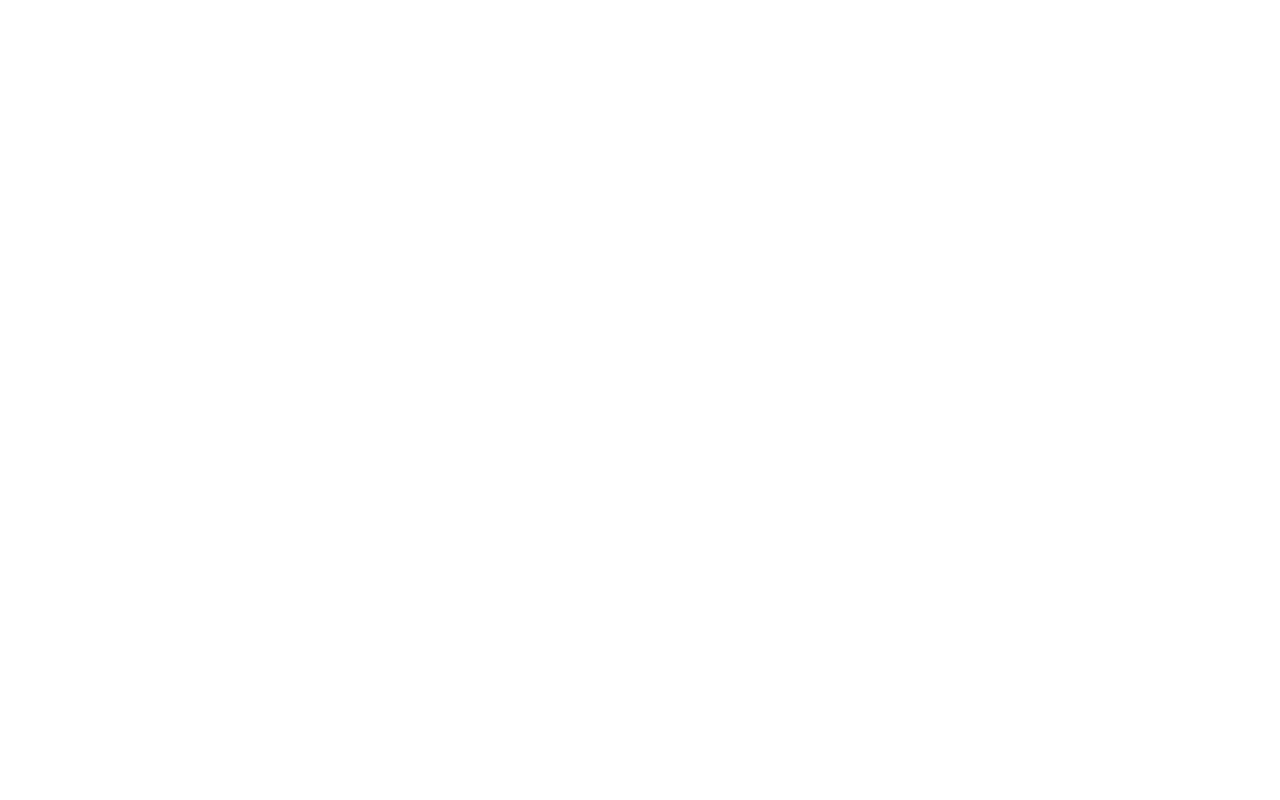
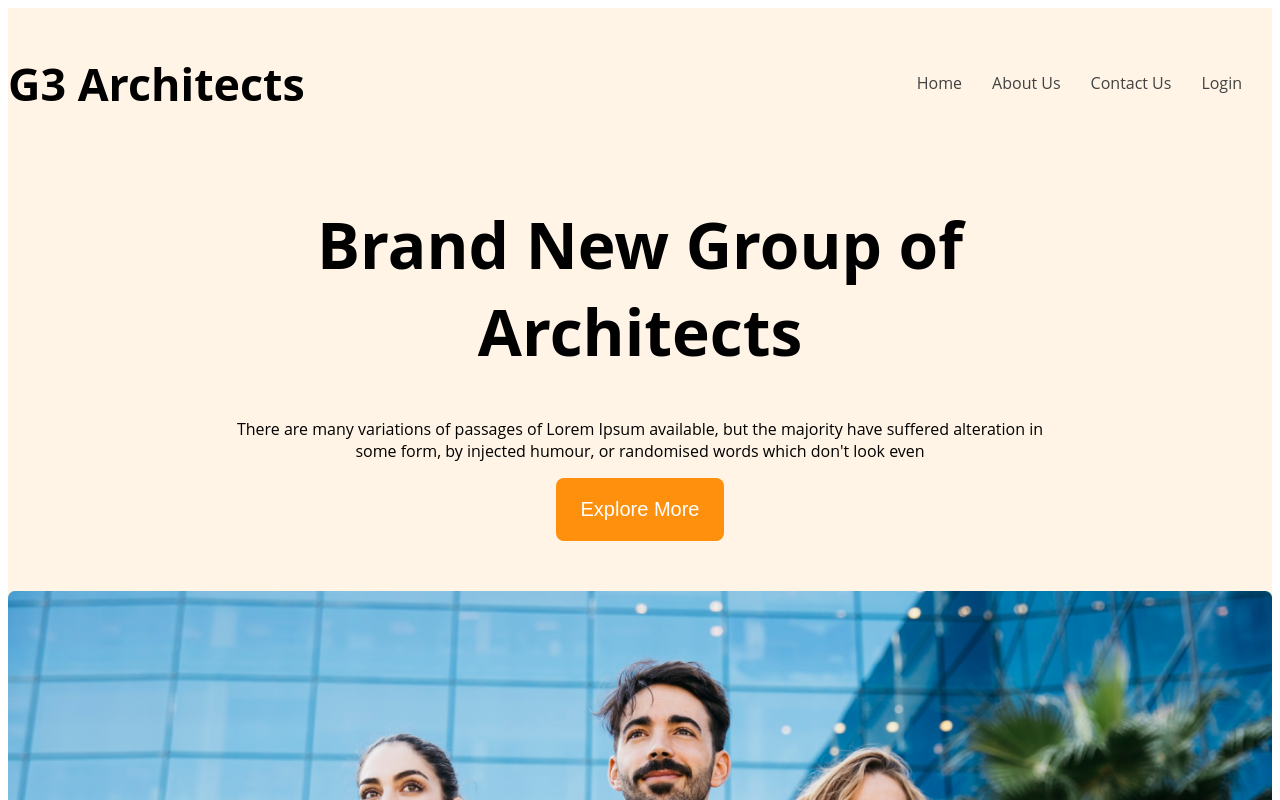
Before and after one commit to FahimShahriar202/architect-website-responsive-, a plain HTML site: page index.html in a window 1280 px wide. Shown: the top 800 px of the page. Drawn offline with Linux system fonts and the light colour scheme.

Commit message:
added banner

```diff
--- a/index.html
+++ b/index.html
@@ -6,8 +6,34 @@
   <title>Architect website</title>
   <link rel="stylesheet" href="styles/architect.css">
 </head>
-<body>
-  <header>
+<body class="work-sans-font">
+  <header class="orange-bg">
+    <nav class="navbar display-flex">
+      <h3 class="brand">G3 Architects</h3>
+      <ul class="nav-links display-flex">
+        <li class="nav-item"><a href="" class="nav-link dark2">Home</a></li>
+
+        <li class="nav-item"><a href="" class="nav-link dark2">About Us</a></li>
+
+        <li class="nav-item "><a href="" class="nav-link dark2">Contact Us</a></li>
+
+        <li class="nav-item"><a href="" class="nav-link dark2">Login</a></li>
+      </ul>
+    </nav>
+    <div class="banner">
+      <div class="banner-content">
+        <h1 class="banner-title">Brand New Group of Architects</h1>
+
+      <p class="banner-description">There are many variations of passages of Lorem Ipsum available, but the majority have suffered alteration in some form, by injected humour, or randomised words which don't look even</p>
+
+      <button class="button-primary orange-btn">Explore More</button>
+
+
+
+      </div>
+      <img class="banner-image" src="images/banner.png" alt="">
+    </div>
+
 
   </header>
 
--- a/styles/architect.css
+++ b/styles/architect.css
@@ -0,0 +1,101 @@
+
+.work-sans-font {
+  font-family: "Open Sans", sans-serif;
+  font-optical-sizing: auto;
+  font-weight: 400;
+  font-style: normal;
+
+}
+
+/* shared styles start*/
+.display-flex{
+  display: flex;
+}
+
+
+.navbar, .banner{
+  max-width: 1440px;
+  margin: 0 auto;
+}
+/* dark1 */
+.dark1{
+  color: #131313
+}
+/* dark2 */
+.dark2{
+  color:#424242
+}
+/* dark3 */
+.dark3{
+  color:#424242
+}
+
+.orange-bg{
+  background-color: rgba(255, 144, 14, 0.1)
+}
+
+.orange-btn{
+  background-color: rgba(255, 144, 14, 1);
+}
+/* shared styles end */
+
+
+
+/* header styles start*/
+
+/* header styles end */
+
+
+
+/* navbar related styles start*/
+.navbar{
+ justify-content: space-between;
+ align-items: center;
+}
+
+.nav-links{
+
+}
+.brand{
+  font-weight: 700;
+  font-size: 2.8rem;
+}
+.nav-item{
+  list-style: none;
+  margin-right: 30px;
+
+}
+
+.nav-link{
+  text-decoration: none;
+  font-weight: 500;
+}
+
+/* navbar related styles end */
+
+
+/* banner */
+.banner-content{
+  max-width: 850px;
+  margin: 0 auto;
+  text-align: center;
+  margin-bottom: 50px;
+}
+
+.banner-title{
+  font-weight: 700;
+  font-size: 4rem;
+}
+
+.button-primary{
+  background-color: rgba(255, 144, 14, 1);
+  color: white;
+  padding: 20px 25px;
+  font-size: 1.25rem;
+  border-radius: 8px;
+  border: none;
+}
+
+.banner-image{
+  width: 100%;
+}
```
